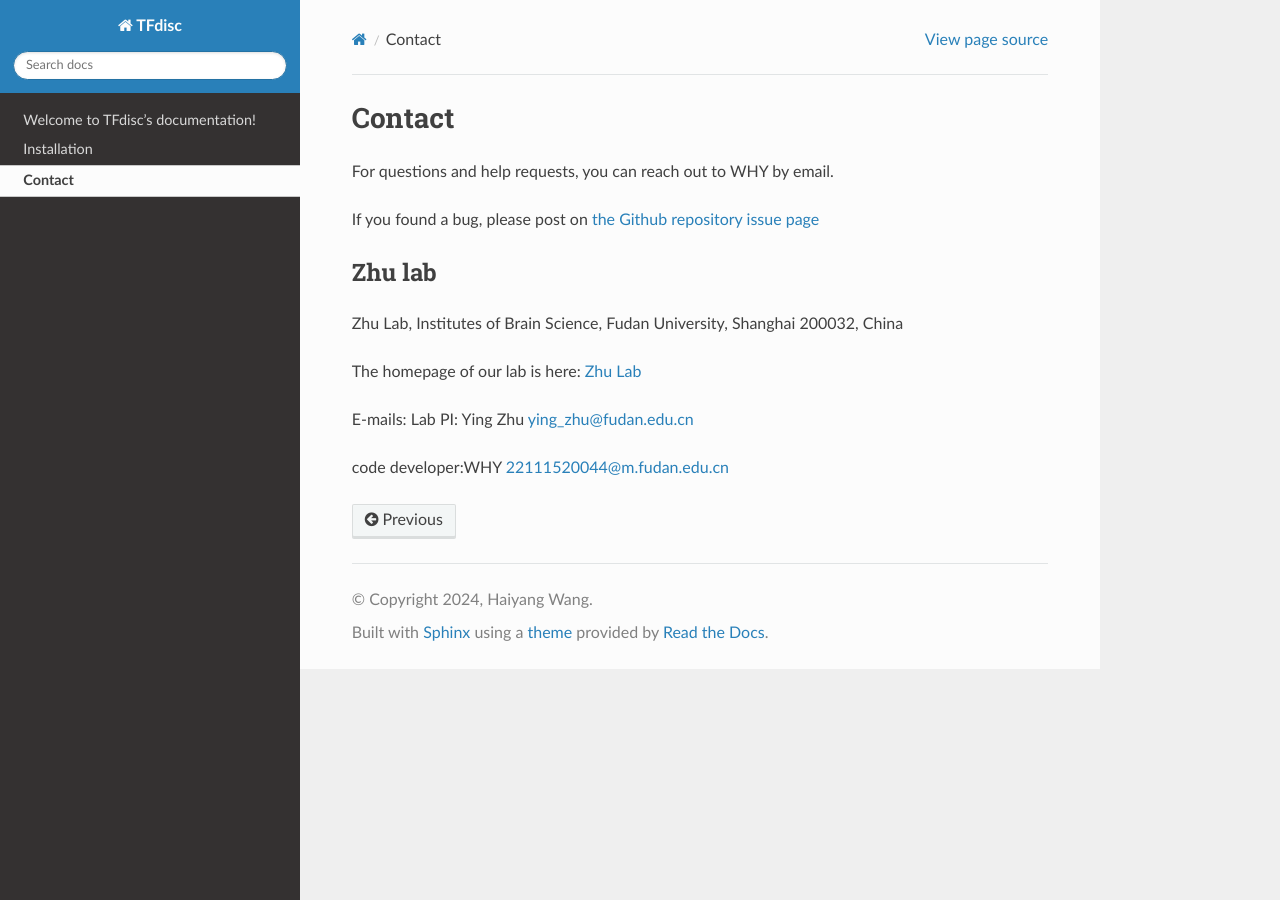
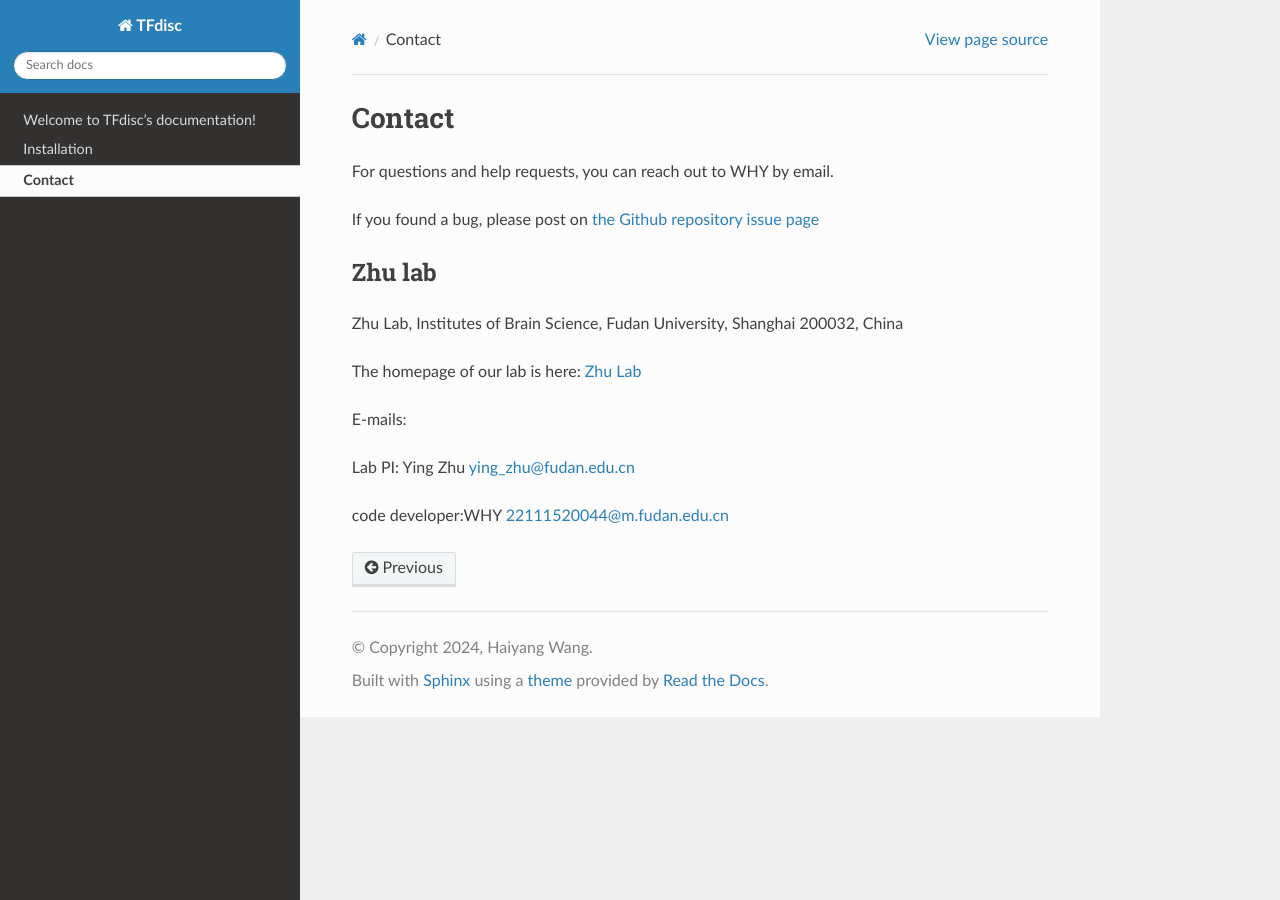
Before and after one commit to ocean-debug/TFdisc-book, a Sphinx documentation site: the page built from source/contact/index.md, in a window 1280 px wide. Built offline with Sphinx 7.4.7 and the Read the Docs theme 3.1.0, drawn with Linux system fonts in a browser that asks for light colours; pages that are not in the unit, such as notebooks, are missing from menus; some of the changed lines change nothing that is shown.

Commit message:
first commit

```diff
--- a/source/conf.py
+++ b/source/conf.py
@@ -6,6 +6,8 @@
 # -- Project information -----------------------------------------------------
 # https://www.sphinx-doc.org/en/master/usage/configuration.html#project-information
 import sphinx_rtd_theme
+import recommonmark
+from recommonmark.transform import AutoStructify
 
 html_theme = 'sphinx_rtd_theme'
 
@@ -27,7 +29,17 @@
     'sphinx_markdown_tables']
 
 templates_path = ['_templates']
-source_suffix = ['.rst', '.md']
+source_suffix = {
+    '.rst': 'restructuredtext',
+    '.md': 'markdown',
+}
 exclude_patterns = []
 
 language = 'EN'
+
+
+def setup(app):
+    app.add_config_value('recommonmark_config', {
+        'auto_toc_tree_section': 'Contents',
+    }, True)
+    app.add_transform(AutoStructify)
--- a/source/contact/index.md
+++ b/source/contact/index.md
@@ -4,12 +4,13 @@
 
 If you found a bug, please post on [the Github repository issue page](https://github.com/ocean-debug/TFdisc/issues)
 
-### Zhu lab
+## Zhu lab
 Zhu Lab, Institutes of Brain Science, Fudan University, Shanghai 200032, China
 
 The homepage of our lab is here: [Zhu Lab](https://zhuy-lab.fudan.edu.cn)
 
 E-mails:
+
 Lab PI: Ying Zhu <ying_zhu@fudan.edu.cn>
 
 code developer:WHY <22111520044@m.fudan.edu.cn>
```
